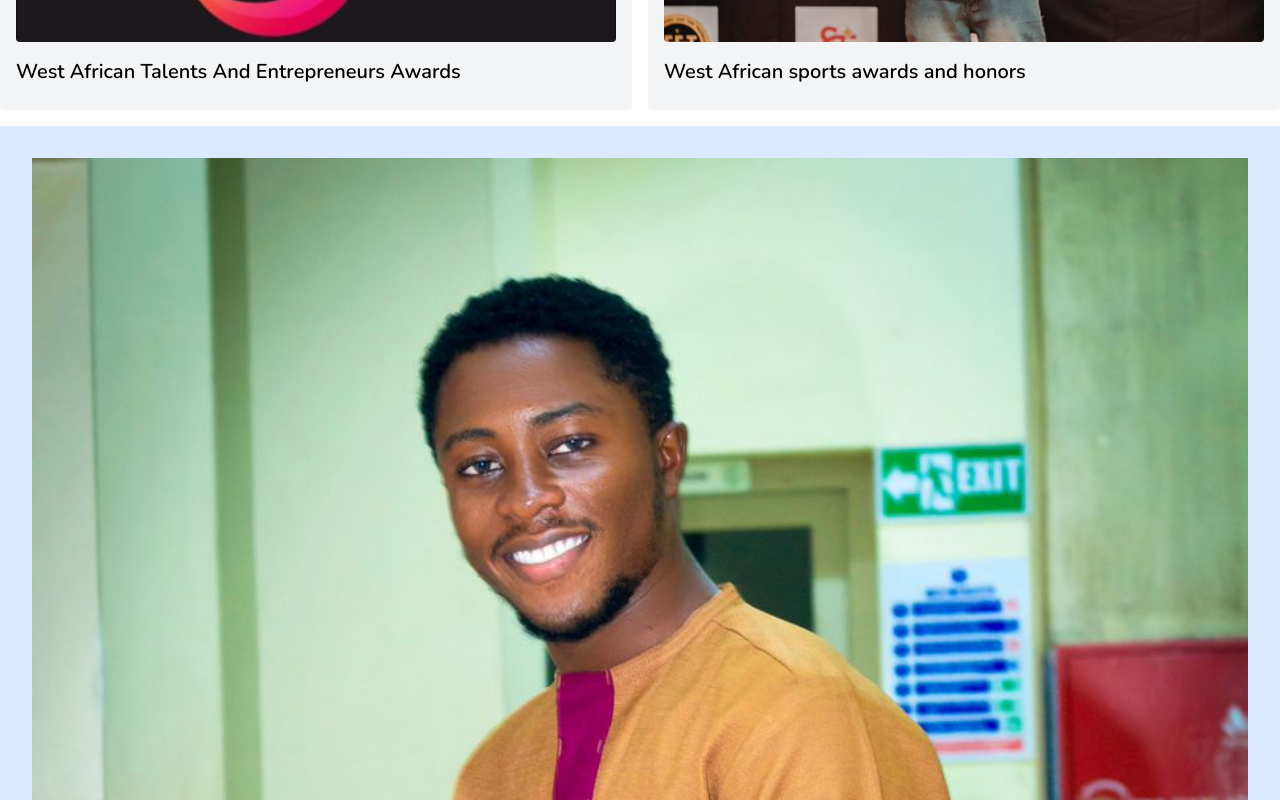
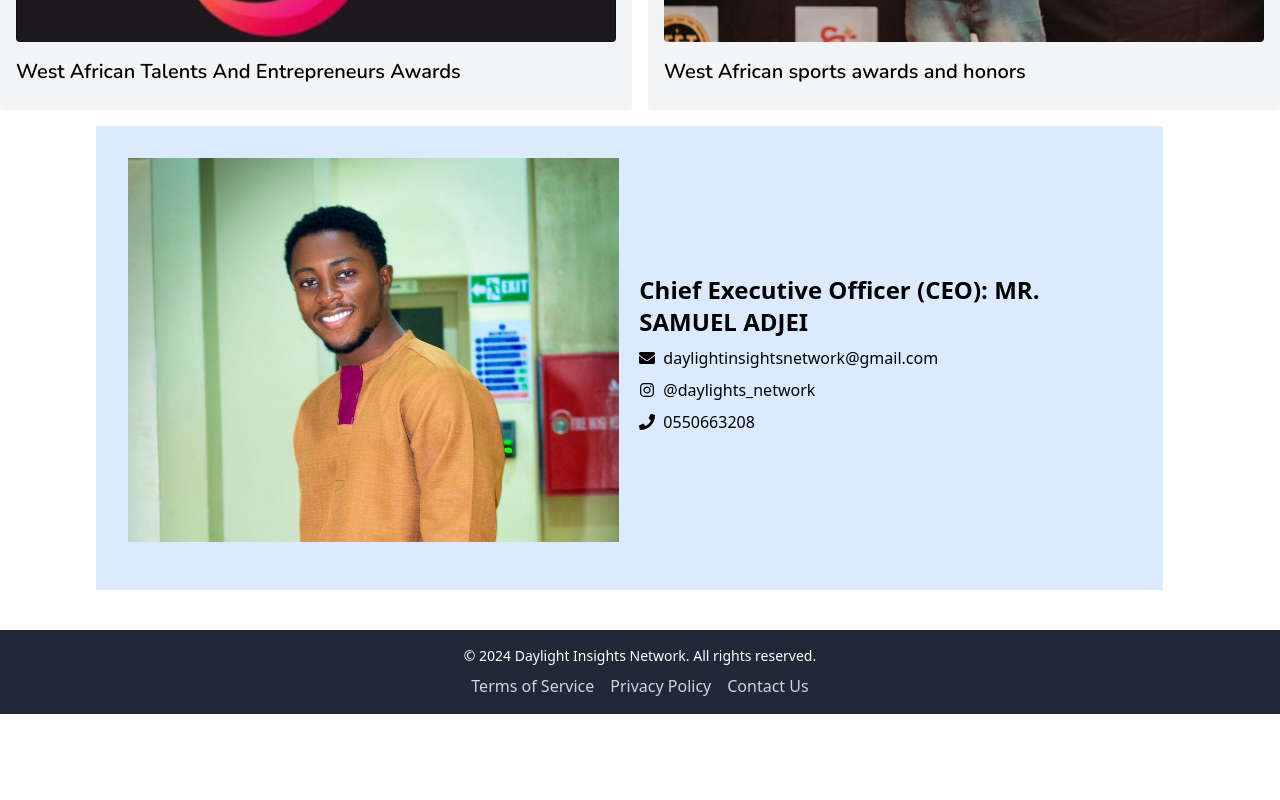
Before and after one commit to Tawphiq/daylight-insight-network, a React (Vite) app in the folder frontend/: page / in a window 1280 px wide. Shown: the part 2800-3600 px from the top of the page. After the commit the page ends 3514 px from the top, so only its background shows below. Built offline with nearby package versions, Linux system fonts and the light colour scheme.

Commit message:
"contact"

```diff
--- a/frontend/src/components/Contact.jsx
+++ b/frontend/src/components/Contact.jsx
@@ -3,12 +3,13 @@ import ceo from '../assets/daylightceo.jpg';
 
 const Contact = () => {
   return (
-    <div className="flex flex-col items-center justify-center p-8 bg-blue-100">
+    <div className="flex flex-col items-center justify-center p-8 bg-blue-100 mb-10 md:grid md:grid-cols-2 w-5/6 md:ml-24 md:gap-5">
       <img
         src={ceo}
         alt="CEO's Picture"
-        className="w-full h-full object-cover mb-4"
+        className="w-full h-full object-cover md:object-top mb-4 md:h-96"
       />
+      <div>
       <h2 className="text-2xl font-bold mb-2">Chief Executive Officer (CEO): MR. SAMUEL ADJEI</h2>
       <div className='grid justify-start mr-20'>
       <div className="flex items-center mb-2">
@@ -24,6 +25,7 @@ const Contact = () => {
         <p>0550663208</p>
       </div>
       </div>
+      </div>
     </div>
   );
 };
```
